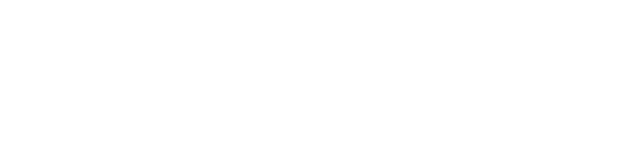
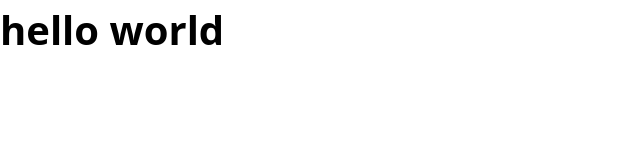
Before and after one commit to Abderrahmanlahmidi/Ultimate_Team, a website: page src/pages/index.html in a window 1280 px wide. Shown: the whole page, without its empty margins (0-640 px from the left). Drawn offline with Linux system fonts and the light colour scheme.

Commit message:
UT-2:start the story UT-2

```diff
--- a/src/pages/index.html
+++ b/src/pages/index.html
@@ -4,9 +4,12 @@
   <meta charset="UTF-8">
   <meta name="viewport" content="width=device-width, initial-scale=1.0">
   <link href="../css/output.css" rel="stylesheet">
+  <title>Ultimate Team</title>
 </head>
 <body>
-
+    <div class="text-[40px] font-bold" >
+        hello world
+    </div>
 </body>
 <script src="../js/app.js" ></script>
 </html>
```
Also changed, not shown: src/css/output.css.
